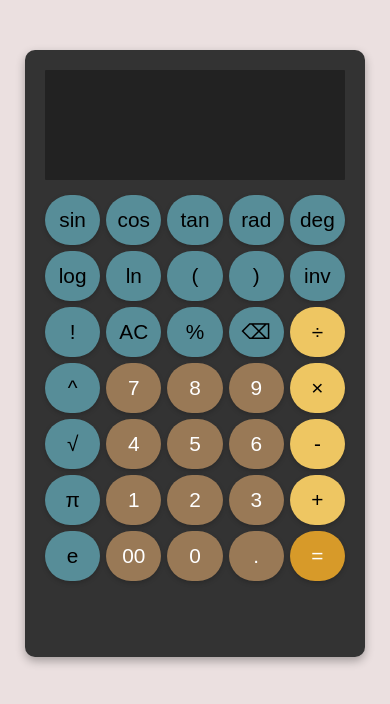
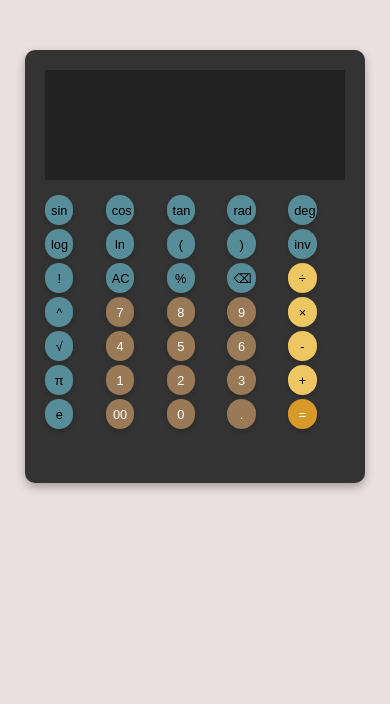
Before and after one commit to ayatarefin/sci-calculator, a plain HTML site: page index.html in a window 390 px wide. Drawn offline with Linux system fonts and the light colour scheme.

```diff
--- a/style.css
+++ b/style.css
@@ -127,7 +127,7 @@
     }
 
     .buttons {
-        gap: 6px;
+        gap: 4px;
     }
     /* General button hover effect */
 .buttons-functionalities.blah,
@@ -138,4 +138,13 @@
     transform: scale(1.05);
 
 }
+button {
+    width: 50%;
+    height: 30px;
+    font-size: 0.8rem;
+    color: white;
+    border: none;
+    border-radius: 100px;
+    box-shadow: 0 2px 5px rgba(0, 0, 0, 0.2);
+    transition: background-color 0.2s, box-shadow 0.2s;
 }
```
